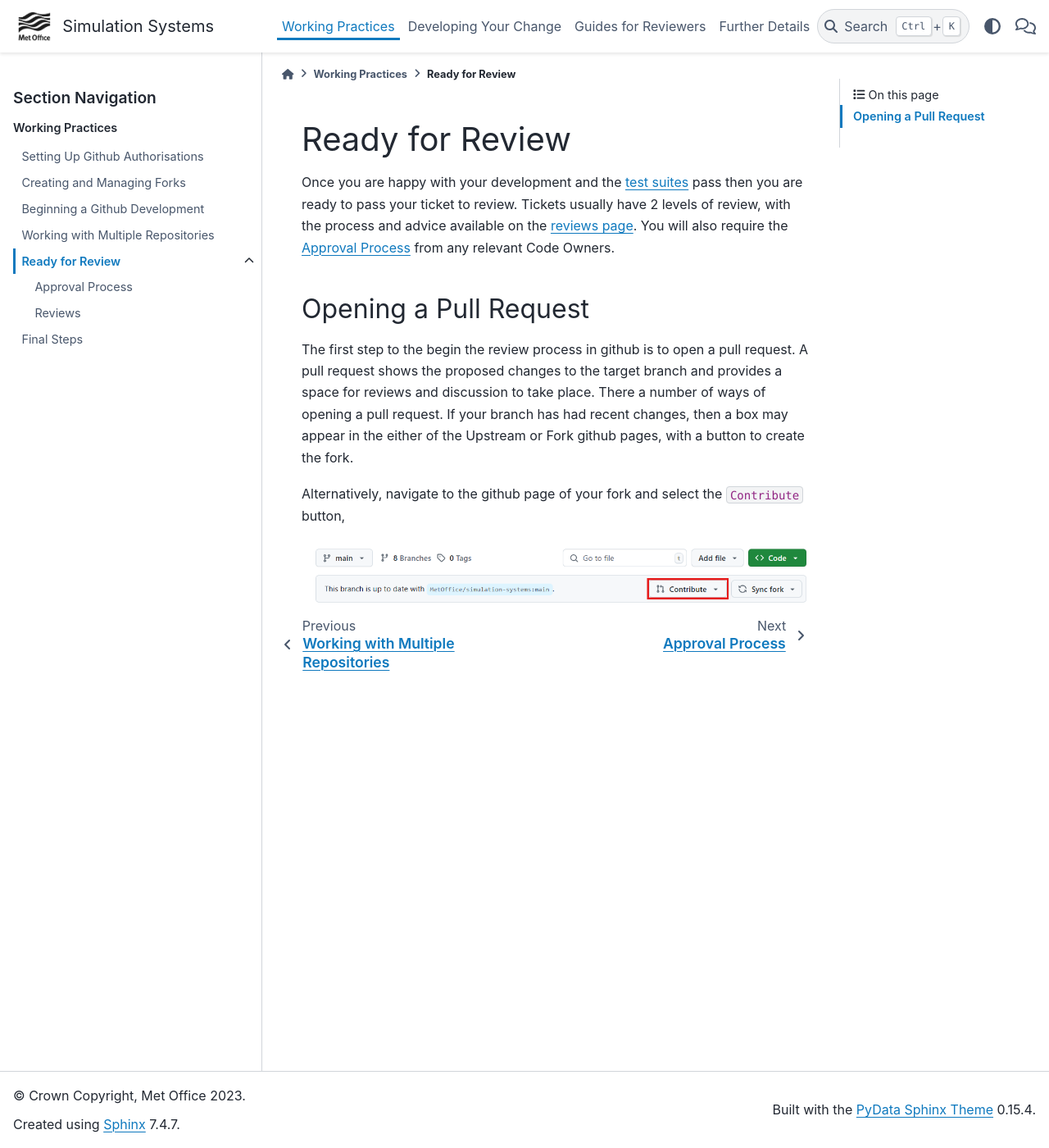
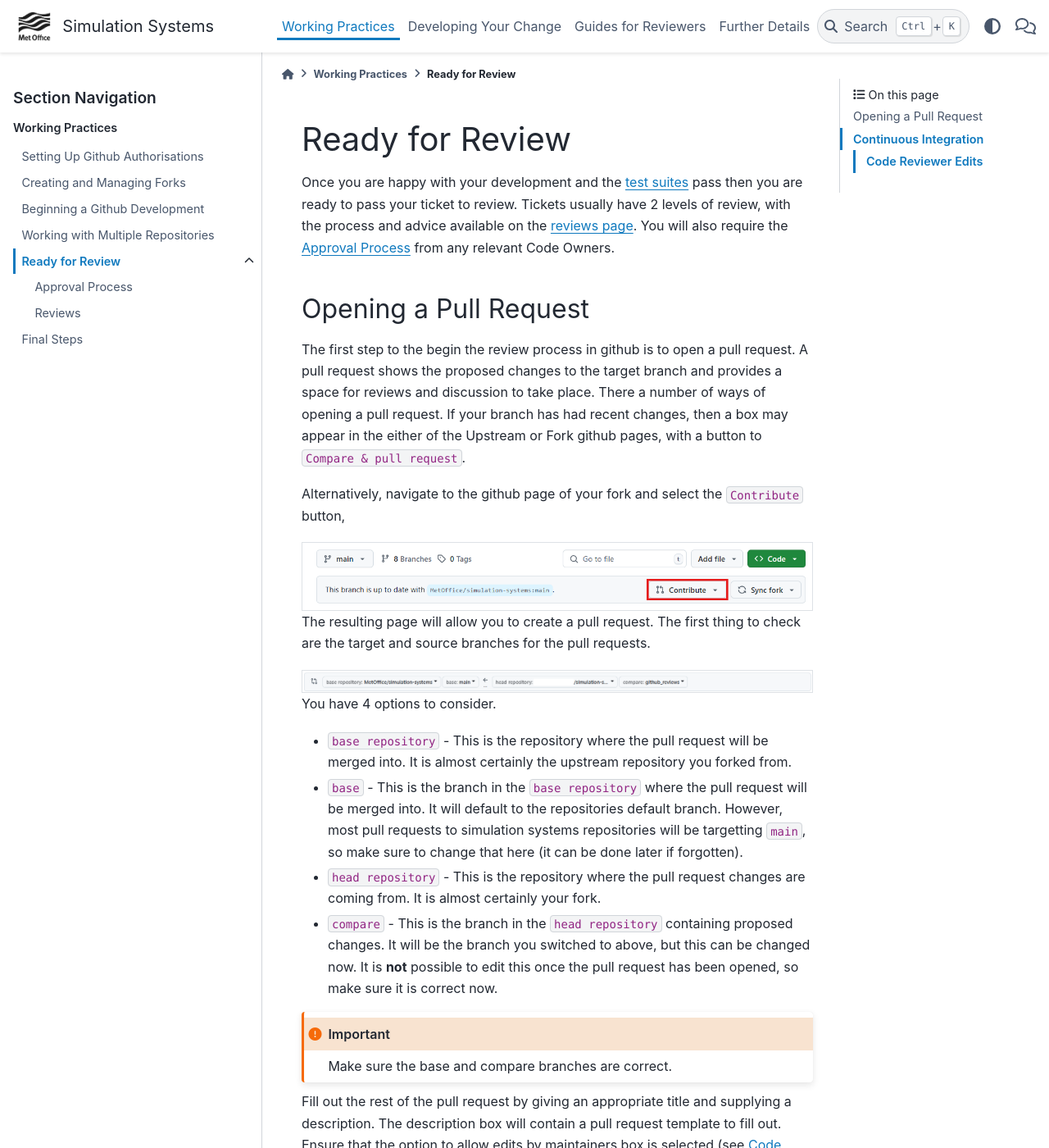
Before and after one commit to MetOffice/simulation-systems, a Sphinx documentation site: the page built from source/WorkingPractices/ready_for_review.rst, in a window 1280 px wide and 1400 px high. Shown: the whole window at 82% size. Built offline with Sphinx 7.4.7 and the PyData theme 0.15.4, drawn with Linux system fonts in a browser that asks for light colours; some of the changed text lies outside the part shown.

Commit message:
in progress

```diff
--- a/source/Development/TestSuites/multi-repo_testing.rst
+++ b/source/Development/TestSuites/multi-repo_testing.rst
@@ -27,7 +27,7 @@
 to be included. This is done by adding another source to the rose stem command
 line.
 
-1. :ref:`Checkout<checkout>` a UM working copy
+1. Checkout a UM working copy
     - this may be your branch from a linked ticket, or a clean trunk copy
       at either the last release or a suitable head of trunk revision.
 
@@ -50,7 +50,7 @@
 ``dependencies.sh`` under each of the ``*_sources`` variables. Again
 these paths can either be to local changes or those in the repository.
 
-1. :ref:`Checkout<checkout>` an LFRic Apps working copy
+1. Checkout an LFRic Apps working copy
 
 - this may be your branch from a linked ticket, or a clean trunk copy
   at either the last release or a suitable head of trunk revision.
--- a/source/WorkingPractices/multi_repository.rst
+++ b/source/WorkingPractices/multi_repository.rst
@@ -33,12 +33,12 @@
 Preparing Linked Tickets
 ------------------------
 Every repository in a set of linked changes requires a ticket. Guidance on
-setting these up can be found in :ref:`ticket`. These tickets will be treated
+setting these up can be found in ticket. These tickets will be treated
 as a group with the same reviewers and committed at the same time.
 
 Do:
     * Make sure every ticket has a cross reference to the others in the set, e.g. ``um:#1234``
-    * Use :ref:`keywords` to show which other repositories are involved
+    * Use keywords to show which other repositories are involved
     * Get the tickets ready for review at the same time
     * Ask for help testing if you don't have access to all the codebases involved
 
--- a/source/WorkingPractices/ready_for_review.rst
+++ b/source/WorkingPractices/ready_for_review.rst
@@ -16,12 +16,93 @@
 Opening a Pull Request
 ----------------------
 
-The first step to the begin the review process in github is to open a pull request. A pull request shows the proposed changes to the target branch and provides a space for reviews and discussion to take place. There a number of ways of opening a pull request. If your branch has had recent changes, then a box may appear in the either of the Upstream or Fork github pages, with a button to create the fork.
+The first step to the begin the review process in github is to open a pull request. A pull request shows the proposed changes to the target branch and provides a space for reviews and discussion to take place. There a number of ways of opening a pull request. If your branch has had recent changes, then a box may appear in the either of the Upstream or Fork github pages, with a button to ``Compare & pull request``.
 
 Alternatively, navigate to the github page of your fork and select the ``Contribute`` button,
 
 .. image:: images/gh_screenshots/contribute_light.png
-    :class: only-light
+    :class: only-light border
 
 .. image:: images/gh_screenshots/contribute_dark.png
-    :class: only-dark
+    :class: only-dark border
+
+The resulting page will allow you to create a pull request. The first thing to check are the target and source branches for the pull requests.
+
+.. image:: images/gh_screenshots/branch_pr_light.png
+    :class: only-light border
+
+.. image:: images/gh_screenshots/branch_pr_dark.png
+    :class: only-dark border
+
+You have 4 options to consider.
+
+* ``base repository`` - This is the repository where the pull request will be merged into. It is almost certainly the upstream repository you forked from.
+* ``base`` - This is the branch in the ``base repository`` where the pull request will be merged into. It will default to the repositories default branch. However, most pull requests to simulation systems repositories will be targetting ``main``, so make sure to change that here (it can be done later if forgotten).
+* ``head repository`` - This is the repository where the pull request changes are coming from. It is almost certainly your fork.
+* ``compare`` - This is the branch in the ``head repository`` containing proposed changes. It will be the branch you switched to above, but this can be changed now. It is **not** possible to edit this once the pull request has been opened, so make sure it is correct now.
+
+.. important::
+
+    Make sure the base and compare branches are correct.
+
+Fill out the rest of the pull request by giving an appropriate title and supplying a description. The description box will contain a pull request template to fill out. Ensure that the option to allow edits by maintainers box is selected (see :ref:`reviewer_edits` for details).
+
+.. image:: images/gh_screenshots/maintainer_edit_light.png
+    :class: only-light border
+
+.. image:: images/gh_screenshots/maintainer_edit_dark.png
+    :class: only-dark border
+
+.. tip::
+
+    It is possible to `link your pull request with an issue <https://docs.github.com/en/issues/tracking-your-work-with-issues/using-issues/linking-a-pull-request-to-an-issue>`_
+
+
+Once you are happy with the pull request details open the pull request. Initially you should do this in draft mode, to allow you time to do any final fixes based on continuous integration.
+
+
+Continuous Integration
+----------------------
+
+Once the pull request has been opened, any changes to either it or the source branch will trigger continuous integration (CI). CI is a way of running tests on the changes proposed by the pull request. Due to resource constraints, these tests are constrained in their size and usually target items such as code styling.
+
+.. important::
+
+    CI tests will not run any atmosphere or integration models of simulation system code as these are too computationally expensive. These tests are run as part of the :ref:`rose-stem suites <testing>`. Most of the tests run by the continuous integration are also run as part of the rose-stem suites.
+
+Continuous Integration is reported on towards the bottom of the pull request conversation. In the example below, all CI tests have passed. If you encounter failures, then you can click on the failing job to find the log messages. Certain CI tests are required to pass in order for the branch to be mergeable, for example the ``WIP`` test below which is marked with a ``required`` label. Even if CI tests are not marked as required, the pull request will likely be rejected with failing tests.
+
+.. image:: images/gh_screenshots/ci_light.png
+    :class: only-light border
+
+.. image:: images/gh_screenshots/ci_dark.png
+    :class: only-dark border
+
+
+
+
+
+
+
+
+
+
+
+
+
+
+
+
+
+.. _reviewer_edits:
+
+Code Reviewer Edits
+^^^^^^^^^^^^^^^^^^^
+
+As part of the process to commit certain tickets, code reviewers will sometimes need to commit changes to the branch of a developer. Common reasons for doing this include,
+
+* Updating kgo's
+* Applying upgrade macros
+* Updating commit hashes for linked tickets
+
+The ability to commit back to another users fork is only available to those with ``maintainer`` access or above and they can only do so for branches with an open pull request and the ``Allow edits by maintainers`` option selected.
```
Also changed, not shown: source/WorkingPractices/forking.rst (+6 -6 lines), source/WorkingPractices/gh_dev_init.rst (+4 -4 lines), source/WorkingPractices/images/gh_screenshots/branch_pr_dark.png (added), source/WorkingPractices/images/gh_screenshots/branch_pr_light.png (added), source/WorkingPractices/images/gh_screenshots/ci_dark.png (added), source/WorkingPractices/images/gh_screenshots/ci_light.png (added), source/WorkingPractices/images/gh_screenshots/maintainer_edit_dark.png, source/WorkingPractices/images/gh_screenshots/maintainer_edit_light.png.
